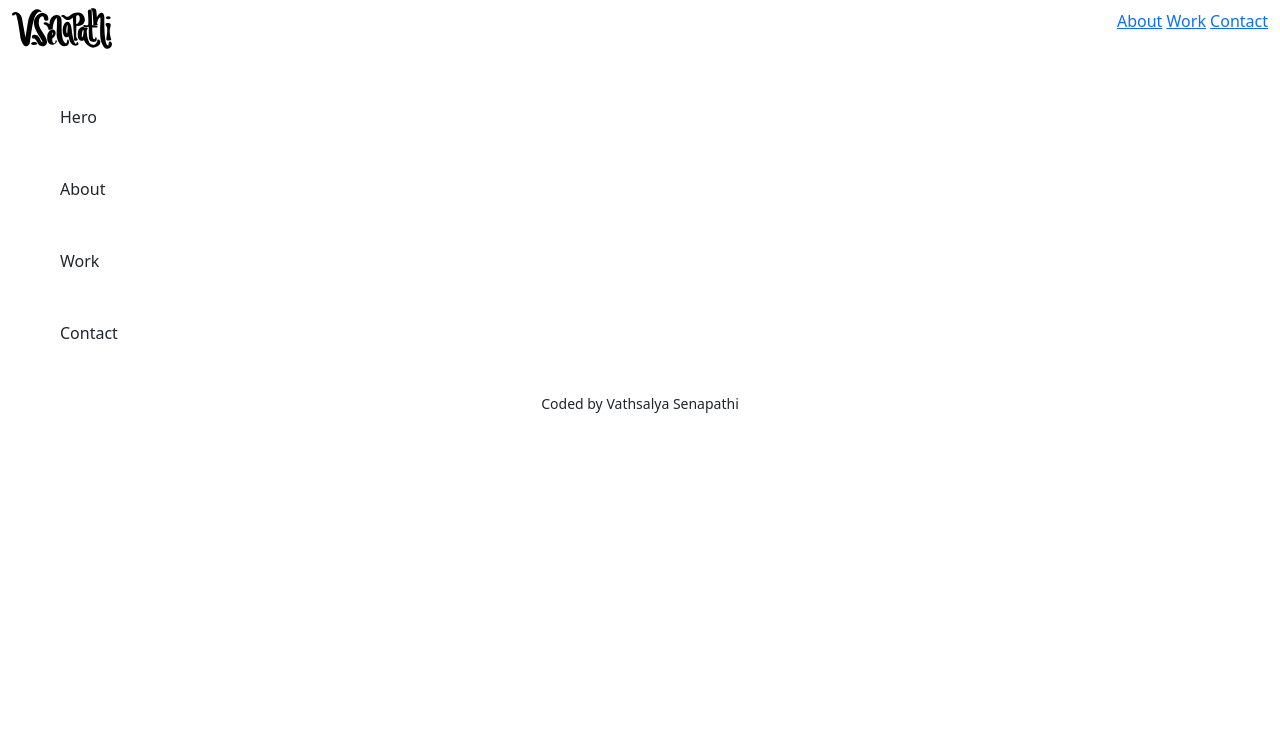
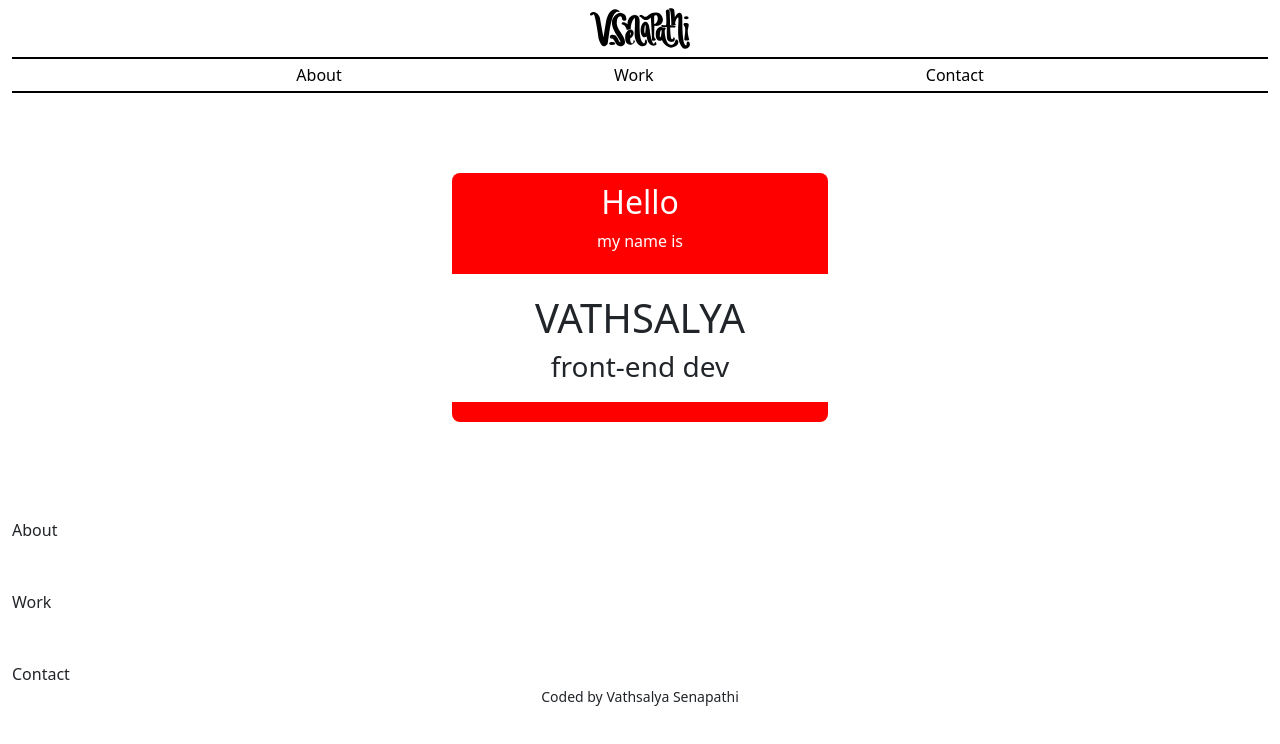
Before and after one commit to vsenapathi/VSenapathi-portfolio, a plain HTML site: page index.html in a window 1280 px wide. Drawn offline with nearby package versions, Linux system fonts and the light colour scheme.

Commit message:
styling navbar and hero

```diff
--- a/index.html
+++ b/index.html
@@ -9,7 +9,7 @@
       name="description"
       content="Personal portfolio of Vathsalya Senapathi, front-end web developer."
     />
-    <link rel="stylesheet" href="/src/style.css" />
+
     <link
       href="https://cdn.jsdelivr.net/npm/bootstrap@5.1.3/dist/css/bootstrap.min.css"
       rel="stylesheet"
@@ -21,22 +21,33 @@
       integrity="sha384-ka7Sk0Gln4gmtz2MlQnikT1wXgYsOg+OMhuP+IlRH9sENBO0LRn5q+8nbTov4+1p"
       crossorigin="anonymous"
     ></script>
+    <link rel="stylesheet" href="/src/style.css" />
   </head>
   <body>
-    <nav class="navbar container-fluid d-flex justify-content-between">
+    <nav class="navbar container-fluid d-flex flex-column pt-2">
       <a href="#hero"
         ><img src="/src/images/vsenapathi-logo.svg" alt="logo" width="100px"
       /></a>
-      <ul>
+      <ul class="container-fluid mt-2 pt-1 pb-1 d-flex justify-content-evenly">
         <a href="#about">About</a>
         <a href="#work">Work</a>
         <a href="#contact">Contact</a>
       </ul>
     </nav>
-    <div class="container m-5" id="hero">Hero</div>
-    <div class="container m-5" id="about">About</div>
-    <div class="container m-5" id="work">Work</div>
-    <div class="container m-5" id="contact">Contact</div>
+    <div class="container-fluid mt-2 pt-5 pb-5 text-center" id="hero">
+      <div class="red">
+        <h2>Hello</h2>
+        <p>my name is</p>
+      </div>
+      <div class="white">
+        <h1>VATHSALYA</h1>
+        <h3>front-end dev</h3>
+      </div>
+    </div>
+    <div class="container-fluid mt-5" id="about">About</div>
+
+    <div class="container-fluid mt-5" id="work">Work</div>
+    <div class="container-fluid mt-5" id="contact">Contact</div>
     <footer class="small text-center">Coded by Vathsalya Senapathi</footer>
   </body>
 </html>
--- a/src/style.css
+++ b/src/style.css
@@ -0,0 +1,27 @@
+.red {
+  background: red;
+  color: white;
+  width: 30%;
+  margin: 0 auto;
+  padding: 10px 0 5px 0;
+  border-radius: 8px 8px 0 0;
+}
+
+.white {
+  padding: 20px 0 10px 0;
+  width: 30%;
+  margin: 0 auto;
+  border-radius: 0 0 8px 8px;
+  border-bottom: 20px solid red;
+}
+
+nav ul a {
+  color: black;
+  text-decoration: none;
+}
+
+nav ul {
+  width: 30%;
+  border-top: 2px solid black;
+  border-bottom: 2px solid black;
+}
```
Also changed, not shown: src/images/portfolio-bg.png (added).
